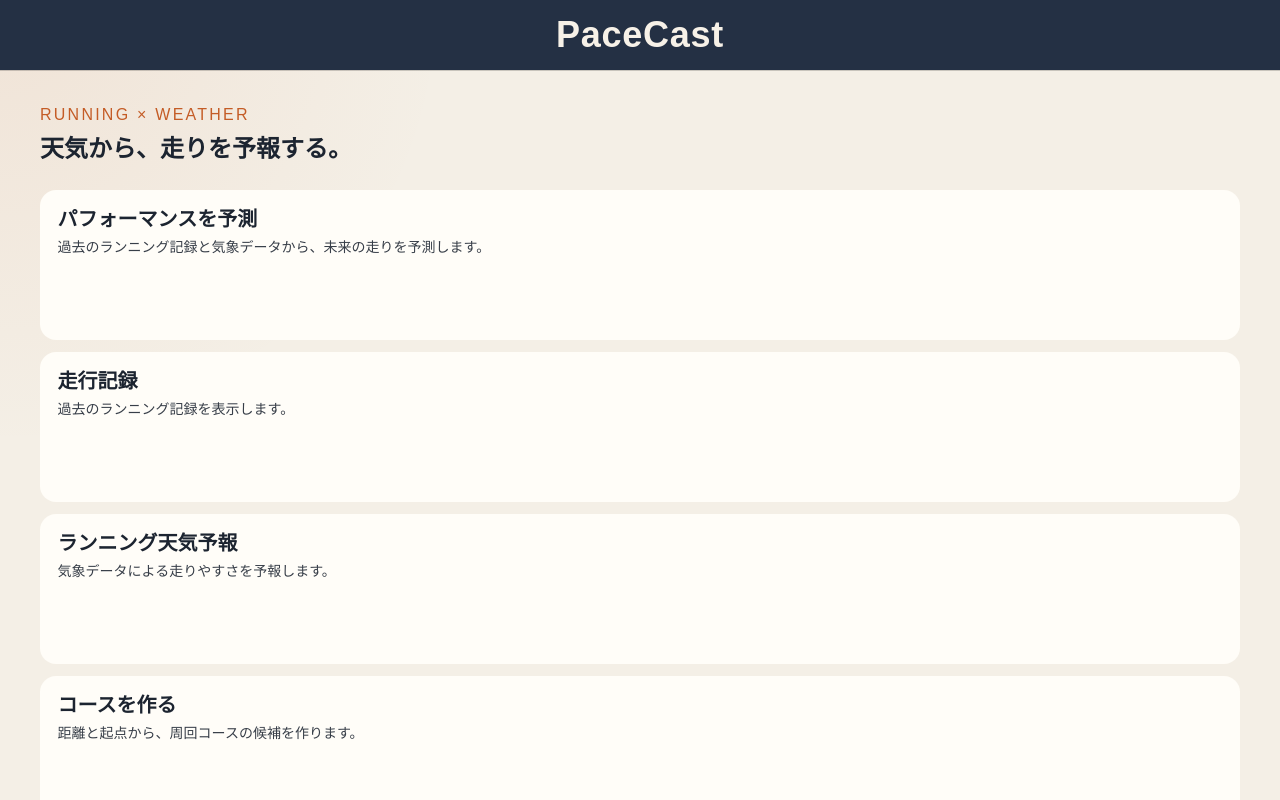
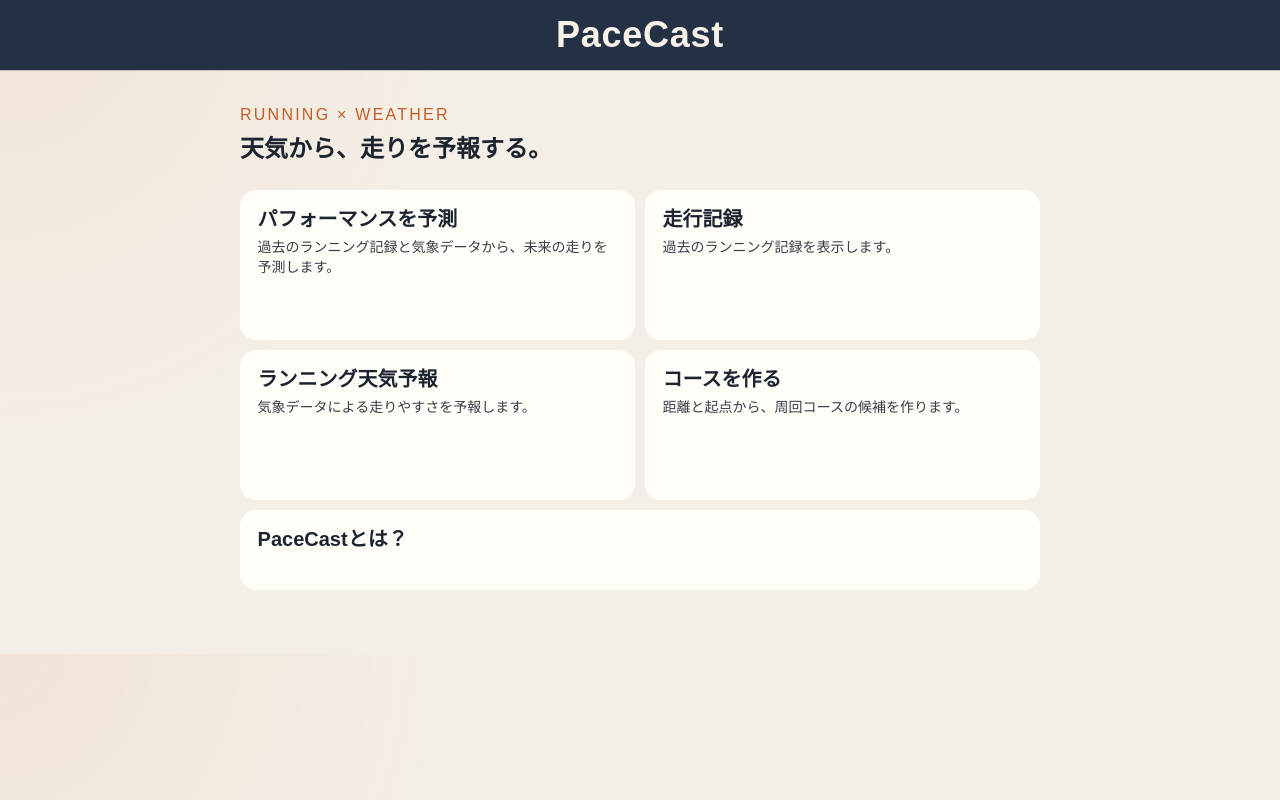
Before and after one commit to H-Inagawa/pacecast, a Next.js app in the folder web/: page / in a window 1280 px wide. Shown: the top 800 px of the page. Built offline with nearby package versions, Linux system fonts and the light colour scheme; no server answers.

Commit message:
https://github.com/H-Inagawa/pacecast/issues/22 PC画面フォーム配置の調整

```diff
--- a/web/app/globals.css
+++ b/web/app/globals.css
@@ -626,9 +626,26 @@ body:has(.forecast-dock) .page {
   flex-direction: column;
   gap: 0.75rem;
   box-sizing: border-box;
-  width: calc(100vw - 50px);
+  width: 100%;
   max-width: 100%;
   margin: 1.6rem auto 1rem;
+}
+
+@media (min-width: 721px) {
+  .hero {
+    width: min(800px, 100%);
+    margin-inline: auto;
+  }
+
+  .home-cards {
+    display: grid;
+    grid-template-columns: repeat(2, minmax(0, 1fr));
+    gap: 10px;
+  }
+
+  .home-card--sm {
+    grid-column: 1 / -1;
+  }
 }
 
 .home-card {
```
Also changed, not shown: 2 other files (tests, documents, lock files or other folders).
